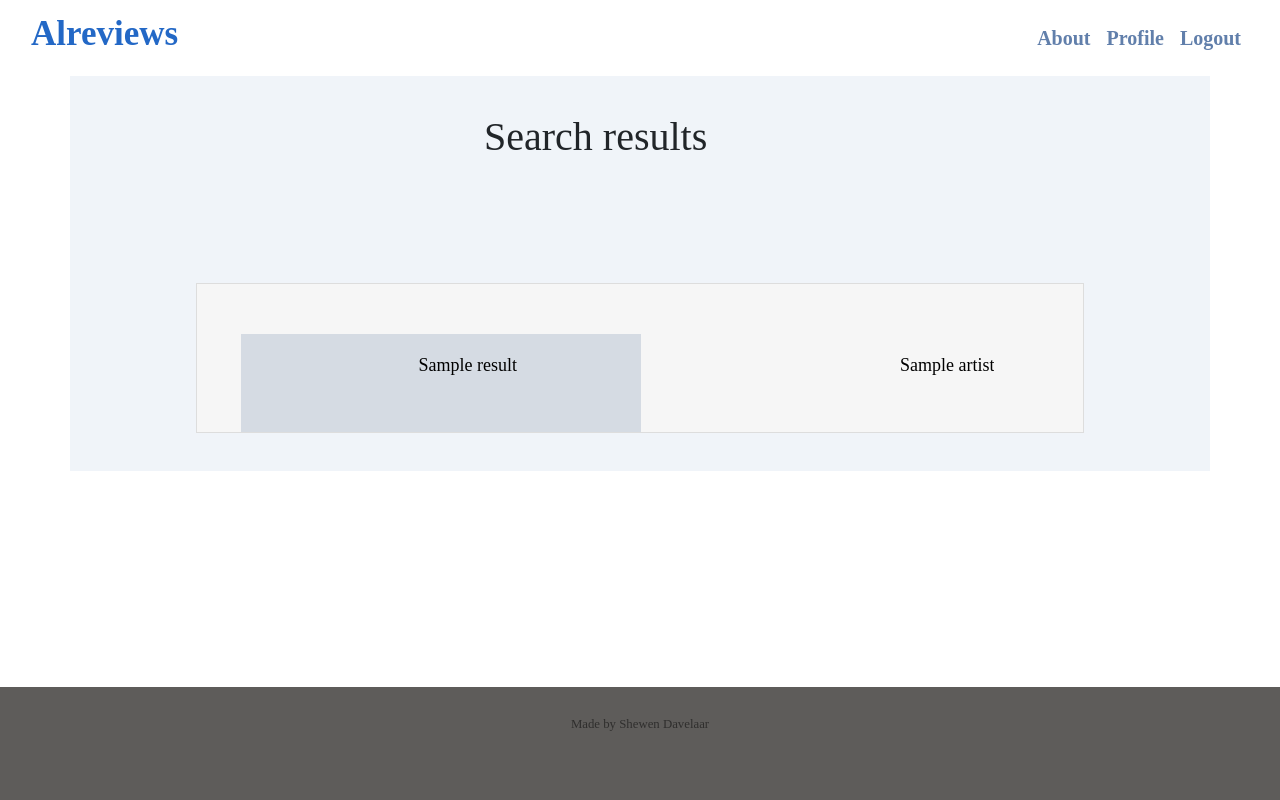
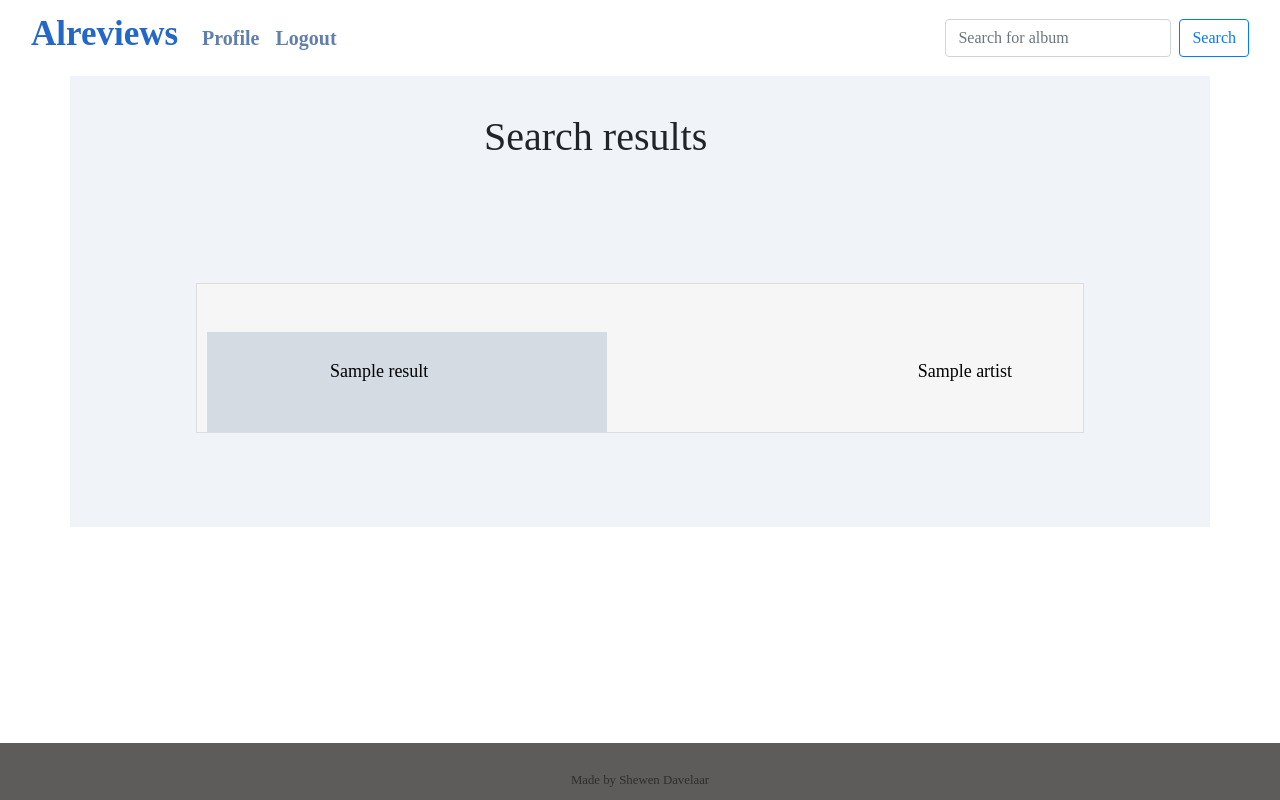
Before and after one commit to JazzLikeFruit/Alreviews, a Flask app: template app/templates/result.html in a window 1280 px wide. Run offline with Flask 2, Linux system fonts and the light colour scheme; the template is opened without the code that fills it: most values are stand-ins (such as "Sample title", 1, 10 or a date in 2020); grey boxes marked "Sample" are stand-in pictures; some libraries are stand-ins or nearby versions.

Commit message:
Alpha version

```diff
--- a/app/application.py
+++ b/app/application.py
@@ -72,7 +72,6 @@ def callback():
 @app.route("/search")
 def search():
     if "user" in session:
-        print(session["user"])
         return render_template("search.html")
     return redirect(url_for("index"))
 
@@ -89,7 +88,9 @@ def result():
             artistlist = []
 
             albumdict["artist"] = get_artists(album).replace("'", "")
-            albumdict["name"] = album["name"]
+            albuml = (album["name"][:60].strip() +
+                      '...') if len(album["name"]) > 60 else album["name"]
+            albumdict["name"] = albuml
             albumdict["id"] = album["id"]
             albumdict["image"] = album["images"][2]["url"]
             result_list.append(albumdict)
@@ -160,7 +161,8 @@ def review():
     if not Review.query.filter(and_(Review.album_id == album.id, Review.user_id == session['user'].id)).first():
 
         list = request.form.getlist("albumtracks")
-        avg = sum([int(cijfer) for cijfer in list]) / len(list)
+        number = float(10/(len(list)*5))
+        avg = float(number * sum([int(cijfer) for cijfer in list]))
 
         review = Review(user_id=session['user'].id,
                         album_id=album.id, rating=avg)
@@ -172,10 +174,11 @@ def review():
 @app.route("/profile")
 def profile():
     if "user" in session:
-        reviews = Review.query.filter(
-            Review.user_id == session['user'].id).all()
+        reviewed_albums = db.session.query(Review, Album).filter(
+            and_(Review.album_id == Album.id, Review.user_id == session['user'].id)).all()
+        print(reviewed_albums)
 
-        return render_template("profile.html", reviews=reviews)
+        return render_template("profile.html", reviews=reviewed_albums)
     return redirect(url_for("index"))
 
 # Log out user
--- a/app/models.py
+++ b/app/models.py
@@ -32,7 +32,6 @@ class Review(db.Model):
 class Album(db.Model):
     """
     Model for all used albums in the app
-
     """
     __tablename__ = 'album'
     id = db.Column(db.Integer, primary_key=True)
--- a/app/static/css/style.css
+++ b/app/static/css/style.css
@@ -1,21 +1,23 @@
 #sticky-footer {
 	position: absolute;
 	bottom: 0;
-	width: 100%;
-	height: 3cm;
+	left: 0;
+	right: 0;
+	height: 1.5cm;
 	overflow: hidden;
 	background-color: #5e5c5a;
 }
 
 #web-player {
 	position: fixed;
-	bottom: 0;
+	bottom: 0.3cm;
 	left: 15%;
 	right: 15%;
 	height: 2.5cm;
 	background-color: #5e5c5a;
 	display: none;
 	overflow: hidden;
+	border-radius: 5px;
 }
 
 * {
@@ -104,7 +106,7 @@
 	list-style-type: none;
 	padding: 0;
 	margin-top: 3cm;
-	margin-bottom: 1cm;
+	margin-bottom: 2.5cm;
 	vertical-align: center;
 }
 .list a {
@@ -121,7 +123,7 @@
 	border: 1px solid #ddd;
 	margin-top: -1px; /* Prevent double borders */
 	background-color: #f6f6f6;
-	padding: 12px;
+	padding: 10px;
 	text-decoration: none;
 	font-size: 18px;
 	color: black;
@@ -145,17 +147,38 @@
 	position: absolute;
 	left: 5%;
 }
+#al_rating {
+	position: absolute;
+	right: 5%;
+}
+
+#albunmimage1 {
+	height: 64px;
+	width: 64px;
+}
+
+#result_albumimage {
+	position: absolute;
+	left: 5%;
+}
 
 .albumname {
+	top: 50%;
 	position: absolute;
-	left: 25%;
+	left: 15%;
 	text-align: left;
 }
 
 .artistname {
+	top: 50%;
 	position: absolute;
 	text-align: right;
-	right: 10%;
+	right: 8%;
+}
+.artistname1 {
+	position: absolute;
+	text-align: right;
+	right: 15%;
 }
 
 .listcontent {
@@ -174,6 +197,11 @@
 #albumtracks {
 	margin-top: auto;
 	width: 70%;
+	left: 0%;
+}
+
+#navbar_search {
+	margin-right: 0%;
 }
 
 #rate_album {
@@ -208,6 +236,11 @@
 	font-size: 20px;
 	margin-bottom: 0;
 }
+#play_image,
+#resume_image,
+#pause_image {
+	cursor: pointer;
+}
 
 #play_image,
 #resume_image,
--- a/app/static/javascript/javajava.js
+++ b/app/static/javascript/javajava.js
@@ -77,6 +77,7 @@ document.addEventListener("DOMContentLoaded", () => {
 
 						document.querySelector("#play").style.display = "inline"
 						document.querySelector("#pause").style.display = "none"
+						document.querySelector("#resume").style.display = "none"
 
 						// Send request
 						request.send(data)
--- a/app/templates/default.html
+++ b/app/templates/default.html
@@ -2,6 +2,12 @@
 <html lang="en">
 	<head>
 		{% block head %}
+		<link
+			rel="shortcut icon"
+			type="image/x-icon"
+			href="{{ url_for('static', filename='pictures/favicon.ico') }}"
+		/>
+
 		<link
 			rel="stylesheet"
 			href="https://stackpath.bootstrapcdn.com/bootstrap/4.4.1/css/bootstrap.min.css"
@@ -60,12 +66,7 @@
 					<span class="navbar-toggler-icon"></span>
 				</button>
 				<div class="collapse navbar-collapse" id="navbarCollapse">
-					<ul class="navbar-nav ml-auto">
-						<li class="nav-item">
-							<a class="nav-link" href="{{ url_for('about') }}"
-								><span class="navcol">About</span></a
-							>
-						</li>
+					<ul class="navbar-nav">
 						{% if request.path !="/"%}
 						<li class="nav-item">
 							<a class="nav-link" href="{{ url_for('profile') }}"
@@ -79,6 +80,26 @@
 						</li>
 						{% endif %}
 					</ul>
+					{% if request.path !="/" and request.path !="/search"%}
+					<form
+						id="navbar_search"
+						method="POST"
+						action="{{ url_for('result') }}"
+						class="form-inline my-2 my-lg-0 ml-auto"
+					>
+						<input
+							class="form-control mr-sm-2 ml-auto"
+							type="text"
+							placeholder="Search for album"
+							name="userinput"
+							required
+						/>
+
+						<button type="submit" class="btn btn-outline-primary">
+							Search
+						</button>
+					</form>
+					{% endif %}
 				</div>
 			</div>
 		</nav>
--- a/app/templates/result.html
+++ b/app/templates/result.html
@@ -14,7 +14,7 @@ content %}
 					<a class="listitem" data-itemid="{{result['id']}}"
 						><li class="resultlitem">
 							<div class="listcontent">
-								<div class="albumimage">
+								<div class="result_albumimage">
 									<img src="{{result['image']}}" alt="{{result['name']}}" />
 								</div>
 								<div class="listtext">
--- a/app/templates/search.html
+++ b/app/templates/search.html
@@ -9,6 +9,7 @@
 					class="form-control"
 					type="text"
 					placeholder="Search for album"
+					required
 				/>
 			</div>
 			<button type="submit" class="btn btn-primary mb-2">
```
Also changed, not shown: app/templates/profile.html (+11 -7 lines), app/static/pictures/favicon.ico (added), app/templates/about.html (deleted), 8 other files.
